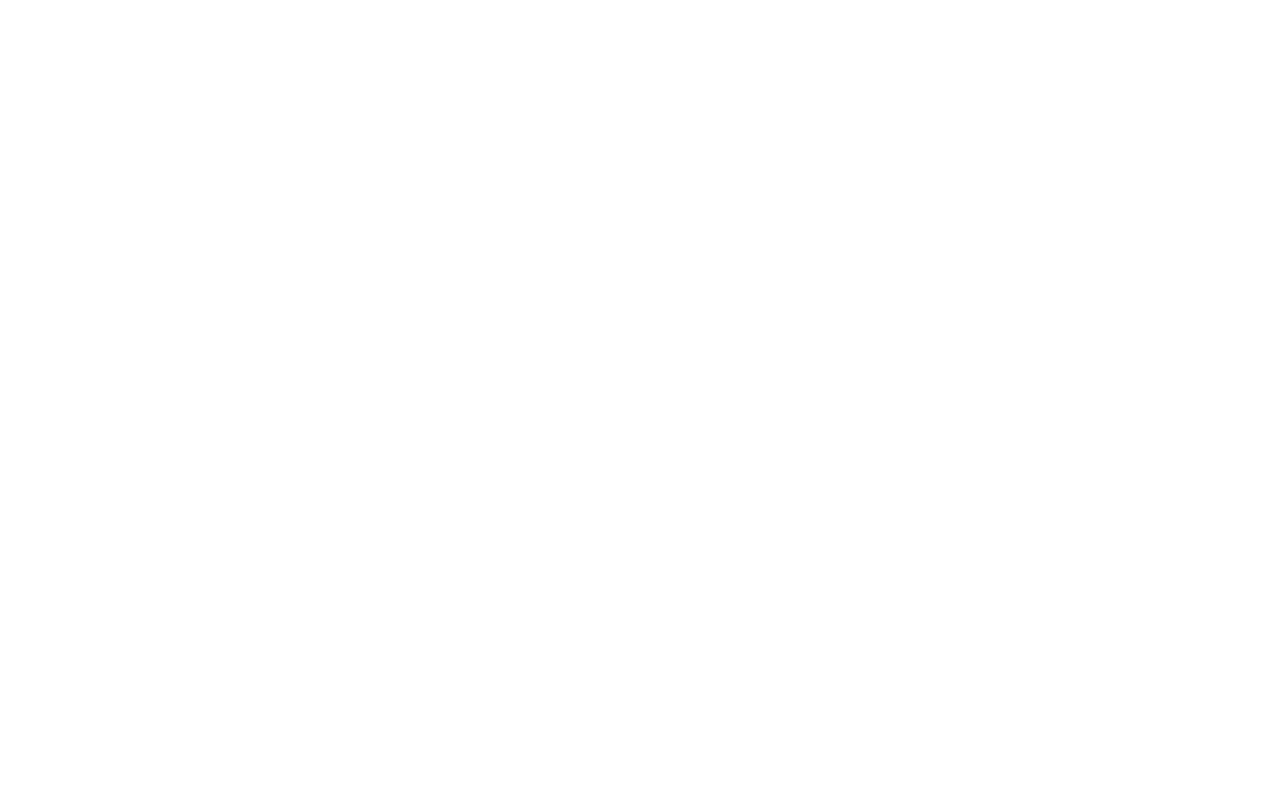
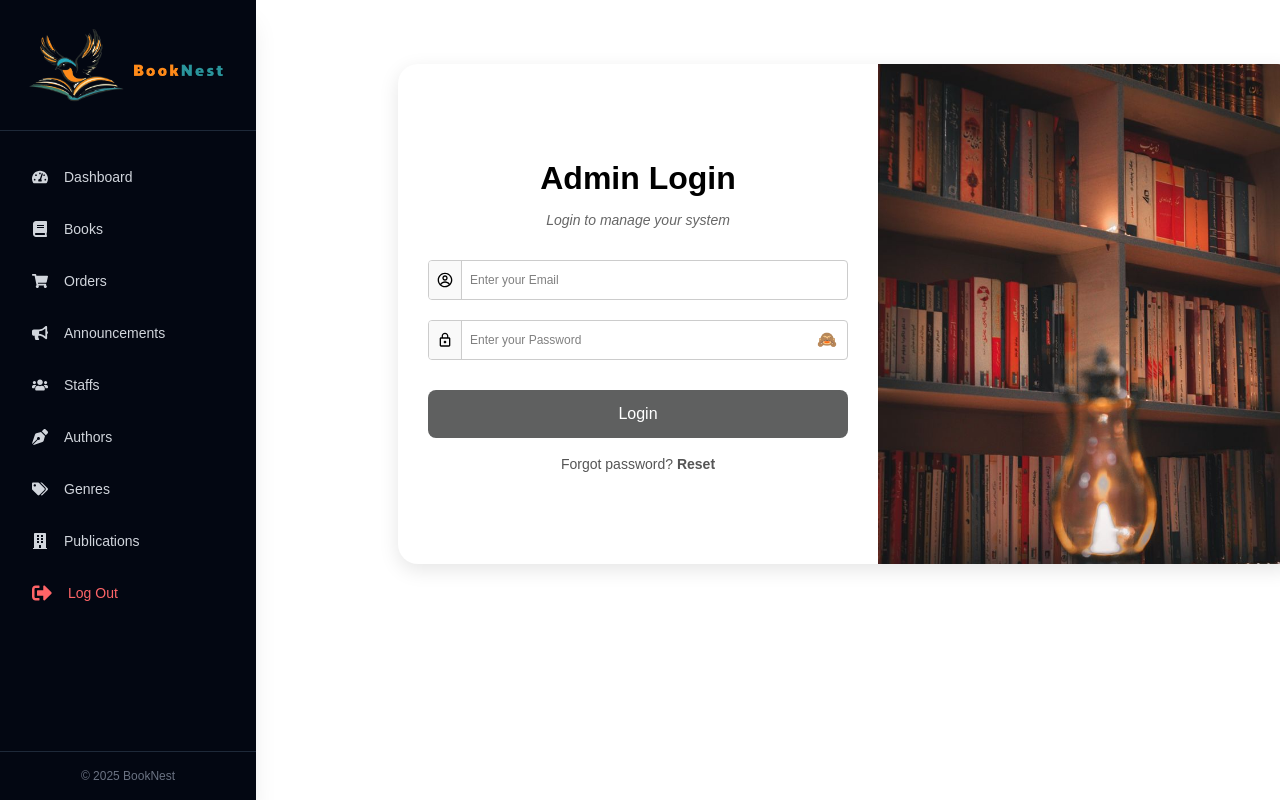
Before and after one commit to devrajKhadka-smiley/BookNest-Frontend, a React (Vite) app: page /admin/adminloginpage in a window 1280 px wide. Before the commit this address had no page. Shown: the top 800 px of the page. Built offline with nearby package versions, Linux system fonts and the light colour scheme.

Commit message:
Feat: added staff login and admin login page

```diff
--- a/src/App.jsx
+++ b/src/App.jsx
@@ -5,6 +5,7 @@
 import NavigationBar from "./components/NavigationBar";
 import AdminLayout from "./layouts/AdminLayout";
 import ClientLayout from "./layouts/ClientLayout";
+import StaffLayout from './layouts/StaffLayout';
 import Books from "./pages/client/Books";
 import Home from "./pages/client/Home";
 import About from "./pages/client/About";
@@ -19,6 +20,8 @@
 import Genres from "./pages/admin/Genres";
 import Publications from "./pages/admin/Publications";
 import Authors from "./pages/admin/Authors";
+import StaffLoginPage from "./pages/staff/StaffLoginPage";
+import AdminLoginPage from "./pages/admin/AdminLoginPage";
 function App() {
   return (
     <Router>
@@ -33,10 +36,12 @@
           <Route path="contact" element={<Contact />} /> {/* New Route */}
           <Route path="signup" element={<SignUpPage />} />
           <Route path="login" element={<LoginPage />} />
+
         </Route>
 
         {/* Admin Routes */}
         <Route path="/admin" element={<AdminLayout />}>
+          <Route path="/admin/adminloginpage" element={<AdminLoginPage />} />
           <Route path="/admin/dashboard" element={<Dashboard />} />
           <Route path="/admin/books" element={<AdminBooks />} />
           <Route path="/admin/staffs" element={<Staffs />} />
@@ -47,7 +52,13 @@
           <Route path="/admin/publications" element={<Publications />} />
           <Route path="/admin/authors" element={<Authors />} />
         </Route>
-      </Routes>
+
+
+
+        {/* Staff Routes */}
+        <Route path="/staff" element={<StaffLayout />} />
+        <Route path="/staffloginpage" element={<StaffLoginPage />} />
+         </Routes>
     </Router>
   );
 }
--- /dev/null
+++ b/src/layouts/StaffLayout.jsx
@@ -0,0 +1,21 @@
+import React from "react";
+import { Outlet } from "react-router-dom";
+import Navigation from "../components/AdminNavbar"; // Using the same Navigation bar you have
+
+const StaffLayout = () => {
+  return (
+    <div className="flex h-screen">
+      {/* Sidebar */}
+      <div className="w-64 min-h-screen">
+        <Navigation />
+      </div>
+
+      {/* Main Content */}
+      <div className="flex-1 p-6 overflow-auto">
+        <Outlet /> {/* Renders child routes */}
+      </div>
+    </div>
+  );
+};
+
+export default StaffLayout;
--- /dev/null
+++ b/src/pages/admin/AdminLoginPage.jsx
@@ -0,0 +1,103 @@
+import React, { useState } from "react";
+import { Link } from "react-router-dom";
+import bgImage from "../../assets/adminlogin.jpg";
+import TextInput from "../../components/TextInput";
+import { MdLockOutline } from "react-icons/md";
+import { CgProfile } from "react-icons/cg";
+
+const AdminLoginPage = () => {
+  const [formData, setFormData] = useState({
+    email: "",
+    password: "",
+  });
+  const [loading, setLoading] = useState(false);
+
+  const handleChange = (e) => {
+    const { name, value } = e.target;
+    setFormData((prev) => ({ ...prev, [name]: value }));
+  };
+
+  const handleSubmit = async (e) => {
+    e.preventDefault();
+    setLoading(true);
+
+    try {
+      const response = await fetch("https://localhost:7240/api/Auth/adminlogin", {
+        method: "POST",
+        mode: "cors",
+        headers: { "Content-Type": "application/json" },
+        body: JSON.stringify(formData),
+      });
+
+      const result = await response.json();
+
+      if (response.ok) {
+        sessionStorage.setItem("booknestAdmin", JSON.stringify(result));
+        alert("Admin Login successful!");
+      } else {
+        alert(`Login failed: ${result.message || "Unknown error"}`);
+      }
+    } catch (error) {
+      alert("An error occurred: " + error.message);
+    } finally {
+      setLoading(false);
+    }
+  };
+
+  return (
+    <div className="flex justify-center items-center mt-10">
+      <div className="flex w-[900px] h-[500px] bg-white overflow-hidden shadow-[0_6px_20px_rgba(0,0,0,0.1)] rounded-[20px]">
+        {/* Left side - Login form */}
+        <div className="flex-1 flex flex-col justify-center px-[30px] py-10">
+          <h2 className="text-[32px] font-bold text-center mb-2">Admin Login</h2>
+          <p className="italic text-[#666] text-sm text-center mb-[30px]">
+            Login to manage your system
+          </p>
+          <form onSubmit={handleSubmit}>
+            <div className="flex flex-col mb-5">
+              <TextInput
+                name="email"
+                type="email"
+                placeholder="Enter your Email"
+                onChange={handleChange}
+                value={formData.email}
+                icon={<CgProfile />}
+              />
+            </div>
+            <div className="flex flex-col mb-5">
+              <TextInput
+                name="password"
+                type="password"
+                placeholder="Enter your Password"
+                onChange={handleChange}
+                value={formData.password}
+                icon={<MdLockOutline />}
+              />
+            </div>
+            <button
+              type="submit"
+              className="w-full bg-[#5f6060] text-white text-base cursor-pointer transition-[background-color] duration-[0.3s] ease-[ease] mt-2.5 p-3 rounded-lg border-[none] hover:bg-[#3b3b3b] disabled:opacity-50"
+              disabled={loading}
+            >
+              {loading ? "Logging in..." : "Login"}
+            </button>
+          </form>
+          <div className="text-center text-sm text-[#555] mt-4">
+            Forgot password?{" "}
+            <Link to="/admin-reset" className="hover:underline font-bold">
+              Reset
+            </Link>
+          </div>
+        </div>
+
+        {/* Right side - Image */}
+        <div
+          className="flex-1 bg-cover bg-center"
+          style={{ backgroundImage: `url(${bgImage})` }}
+        ></div>
+      </div>
+    </div>
+  );
+};
+
+export default AdminLoginPage;
--- /dev/null
+++ b/src/pages/staff/StaffLoginPage.jsx
@@ -0,0 +1,103 @@
+import React, { useState } from "react";
+import { Link } from "react-router-dom";
+import bgImage from "../../assets/login.jpeg";
+import TextInput from "../../components/TextInput";
+import { MdLockOutline } from "react-icons/md";
+import { CgProfile } from "react-icons/cg";
+
+const StaffLoginPage = () => {
+  const [formData, setFormData] = useState({
+    email: "",
+    password: "",
+  });
+  const [loading, setLoading] = useState(false);
+
+  const handleChange = (e) => {
+    const { name, value } = e.target;
+    setFormData((prev) => ({ ...prev, [name]: value }));
+  };
+
+  const handleSubmit = async (e) => {
+    e.preventDefault();
+    setLoading(true);
+
+    try {
+      const response = await fetch("https://localhost:7240/api/Auth/stafflogin", {
+        method: "POST",
+        mode: "cors",
+        headers: { "Content-Type": "application/json" },
+        body: JSON.stringify(formData),
+      });
+
+      const result = await response.json();
+
+      if (response.ok) {
+        sessionStorage.setItem("booknestStaff", JSON.stringify(result));
+        alert("Staff Login successful!");
+      } else {
+        alert(`Login failed: ${result.message || "Unknown error"}`);
+      }
+    } catch (error) {
+      alert("An error occurred: " + error.message);
+    } finally {
+      setLoading(false);
+    }
+  };
+
+  return (
+    <div className="min-h-screen flex justify-center items-center bg-[#f7f7f7]">
+      <div className="flex w-[900px] h-[500px] bg-white overflow-hidden shadow-[0_6px_20px_rgba(0,0,0,0.1)] rounded-[20px]">
+        {/* Left side - Login form */}
+        <div className="flex-1 flex flex-col justify-center px-[30px] py-10">
+          <h2 className="text-[32px] font-bold text-center mb-2">Staff Login</h2>
+          <p className="italic text-[#666] text-sm text-center mb-[30px]">
+            Login to manage your tasks
+          </p>
+          <form onSubmit={handleSubmit}>
+            <div className="flex flex-col mb-5">
+              <TextInput
+                name="email"
+                type="email"
+                placeholder="Enter your Email"
+                onChange={handleChange}
+                value={formData.email}
+                icon={<CgProfile />}
+              />
+            </div>
+            <div className="flex flex-col mb-5">
+              <TextInput
+                name="password"
+                type="password"
+                placeholder="Enter your Password"
+                onChange={handleChange}
+                value={formData.password}
+                icon={<MdLockOutline />}
+              />
+            </div>
+            <button
+              type="submit"
+              className="w-full bg-[#5f6060] text-white text-base cursor-pointer transition-[background-color] duration-[0.3s] ease-[ease] mt-2.5 p-3 rounded-lg border-[none] hover:bg-[#3b3b3b] disabled:opacity-50"
+              disabled={loading}
+            >
+              {loading ? "Logging in..." : "Login"}
+            </button>
+          </form>
+          <div className="text-center text-sm text-[#555] mt-4">
+            Don't have an account?{" "}
+            <Link to="/signup" className="hover:underline font-bold">
+              Create Account
+            </Link>
+          </div>
+        </div>
+
+        {/* Right side - Image */}
+        <div
+          className="flex-1 bg-cover bg-center"
+          style={{ backgroundImage: `url(${bgImage})` }}
+        ></div>
+      </div>
+    </div>
+  );
+};
+
+export default StaffLoginPage;
```
Also changed, not shown: src/assets/Staffloginbg.jpg (added), src/assets/adminlogin.jpg (added).
